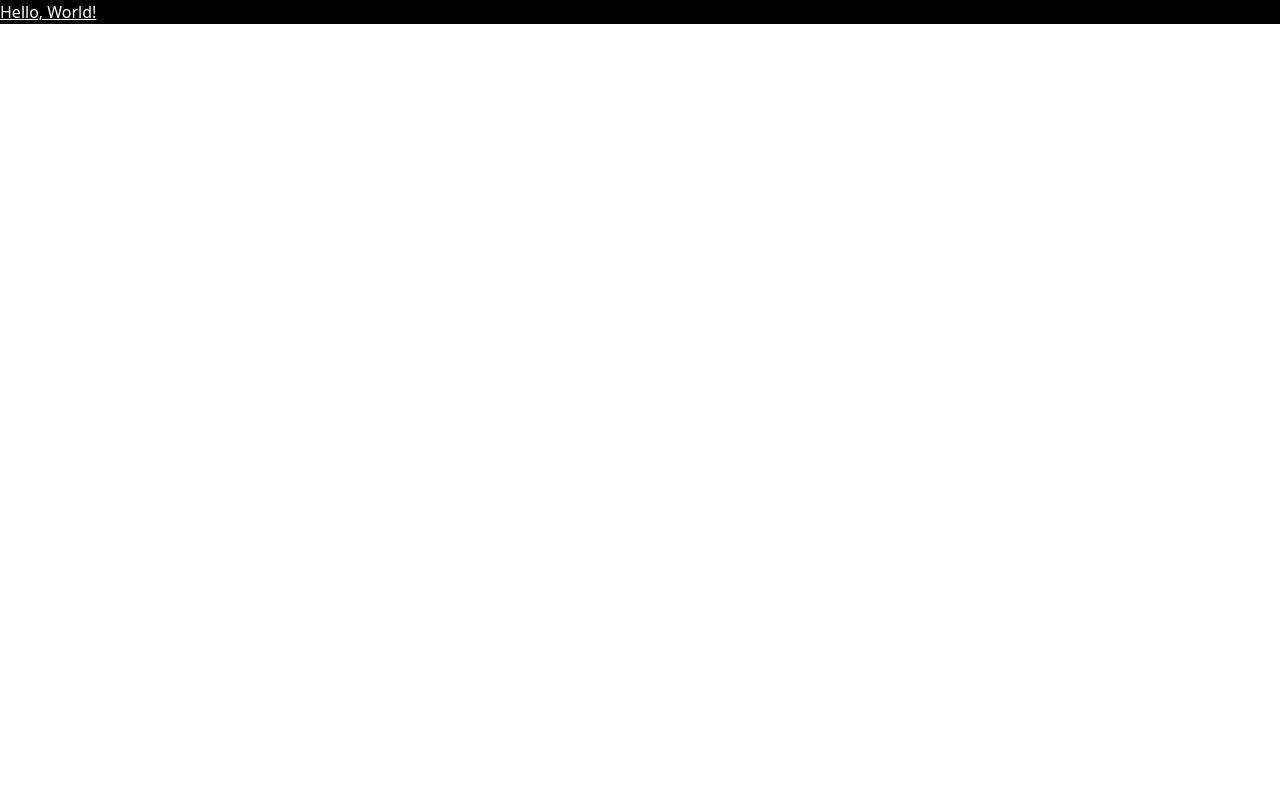
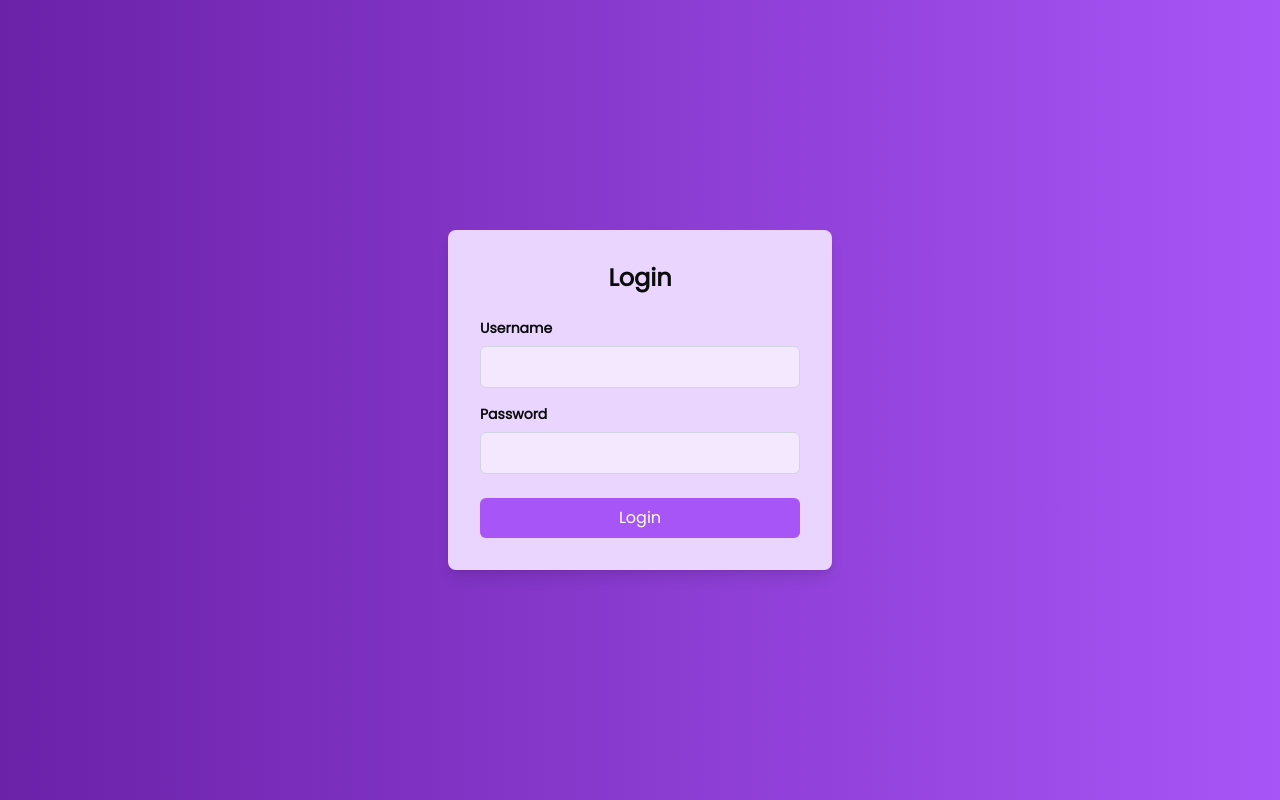
Before and after one commit to Geripanca/Quiz-React, a React (Create React App) app: page / in a window 1280 px wide. Built offline with nearby package versions, Linux system fonts and the light colour scheme.

Commit message:
{pages, login}

```diff
--- a/package.json
+++ b/package.json
@@ -8,6 +8,7 @@
     "@testing-library/user-event": "^13.5.0",
     "react": "^18.3.1",
     "react-dom": "^18.3.1",
+    "react-router-dom": "^6.26.2",
     "react-scripts": "5.0.1",
     "web-vitals": "^2.1.4"
   },
--- a/public/index.html
+++ b/public/index.html
@@ -25,6 +25,12 @@
       Learn how to configure a non-root public URL by running `npm run build`.
     -->
     <title>React App</title>
+    <link rel="preconnect" href="https://fonts.googleapis.com" />
+    <link rel="preconnect" href="https://fonts.gstatic.com" crossorigin />
+    <link
+      href="https://fonts.googleapis.com/css2?family=Poppins&display=swap"
+      rel="stylesheet"
+    />
   </head>
   <body>
     <noscript>You need to enable JavaScript to run this app.</noscript>
--- a/src/App.jsx
+++ b/src/App.jsx
@@ -1,8 +1,16 @@
+import React from "react";
+import { BrowserRouter as Router, Routes, Route, Link } from "react-router-dom";
+import Home from "./pages/home";
+
 function App() {
   return (
-    <div className="bg-black">
-      <p className="underline text-white"> Hello, World!</p>
-    </div>
+    <Router>
+      <>
+        <Routes>
+          <Route path="/" element={<Home />} />
+        </Routes>
+      </>
+    </Router>
   );
 }
 
--- /dev/null
+++ b/src/pages/home.jsx
@@ -0,0 +1,53 @@
+import React from "react";
+
+const Home = () => {
+  return (
+    <div className="bg-gradient-to-r from-purple-800 to-purple-500 min-h-screen flex items-center justify-center font-[Poppins] text-[#0B0B0C]">
+      <div className="bg-purple-200 p-8 rounded-lg shadow-lg w-96">
+        <h2 className="text-2xl font-bold text-center mb-6">Login</h2>
+        {/* {error && <p className="text-red-500 mb-4">{error}</p>} */}
+        <form>
+          <div className="mb-4">
+            <label
+              className="block text-sm font-semibold mb-2"
+              htmlFor="username"
+            >
+              Username
+            </label>
+            <input
+              type="text"
+              id="username"
+              // onChange={(e) => setUsername(e.target.value)}
+              className="w-full p-2 border bg-purple-100 border-gray-300 rounded-md focus:outline-none focus:ring-2 focus:ring-purple-500"
+              required
+            />
+          </div>
+          <div className="mb-6">
+            <label
+              className="block text-sm font-semibold mb-2"
+              htmlFor="password"
+            >
+              Password
+            </label>
+            <input
+              type="password"
+              id="password"
+              // value={password}
+              // onChange={(e) => setPassword(e.target.value)}
+              className="w-full p-2 bg-purple-100 border border-gray-300 rounded-md focus:outline-none focus:ring-2 focus:ring-purple-500"
+              required
+            />
+          </div>
+          <button
+            type="submit"
+            className="w-full bg-purple-500 text-white p-2 rounded-md hover:bg-purple-600 transition duration-200"
+          >
+            Login
+          </button>
+        </form>
+      </div>
+    </div>
+  );
+};
+
+export default Home;
```
Also changed, not shown: src/App.css (deleted, +0 -38 lines), src/pages/quiz.jsx (added), 1 other file (tests, documents, lock files or other folders).
